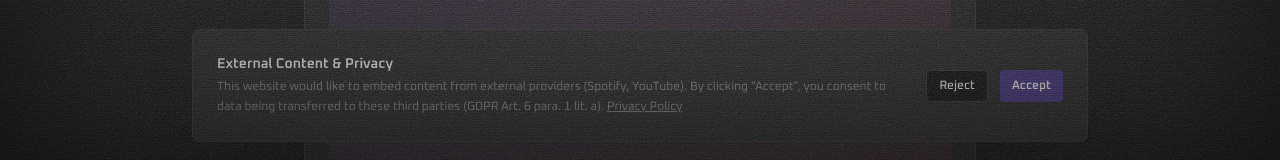
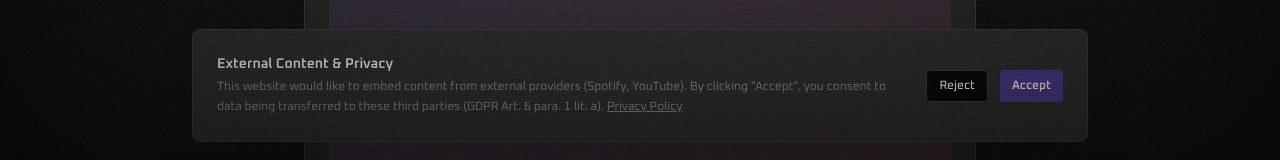
Before and after one commit to Cuupa/darktunes-website, a Next.js app: page / in a window 1280 px wide. Shown: the part 634-794 px from the top of the page. Built offline with nearby package versions, Linux system fonts and the light colour scheme; no server answers; the database is empty.

Commit message:
fix: deepen background to oklch(0.02 0 0), switch noise to soft-light blend, halve vignette dither opacity
Agent-Logs-Url: https://github.com/Neuroklast/darktunes-website/sessions/bb66cadd-92dc-4b14-901a-9a6678d37bdd

Co-authored-by: Neuroklast <148460726+Neuroklast@users.noreply.github.com>

```diff
--- a/app/globals.css
+++ b/app/globals.css
@@ -26,7 +26,7 @@
 }
 
 :root {
-  --background: #101010;
+  --background: oklch(0.02 0 0);
   --foreground: #ffffff;
   --card: #292929;
   --card-foreground: #ffffff;
@@ -128,14 +128,15 @@
   background-size: 300px 300px;
   background-repeat: repeat;
   mix-blend-mode: soft-light;
-  opacity: 0.35;
+  opacity: 0.12;
   pointer-events: none;
 }
 
 /* Static grain – no translate animation to avoid visible twitching.
-   mix-blend-mode: overlay blends the noise into the page content subtly. */
+   mix-blend-mode: soft-light on a near-black background produces a microscopic
+   film-grain texture without lightening / grey-washing the pitch-black surface. */
 .noise-overlay {
-  mix-blend-mode: overlay;
+  mix-blend-mode: soft-light;
   will-change: opacity;
 }
 
--- a/app/layout.tsx
+++ b/app/layout.tsx
@@ -63,7 +63,7 @@ export default async function RootLayout({ children }: { children: React.ReactNo
           Skip to main content
         </a>
         <VisualEffectsOverlay
-          noiseOpacity={settings?.noiseOpacity ?? 0.04}
+          noiseOpacity={settings?.noiseOpacity ?? 0.03}
           crtScanlinesEnabled={settings?.crtScanlinesEnabled ?? true}
           vignetteIntensity={settings?.vignetteIntensity ?? 0.5}
         />
```
